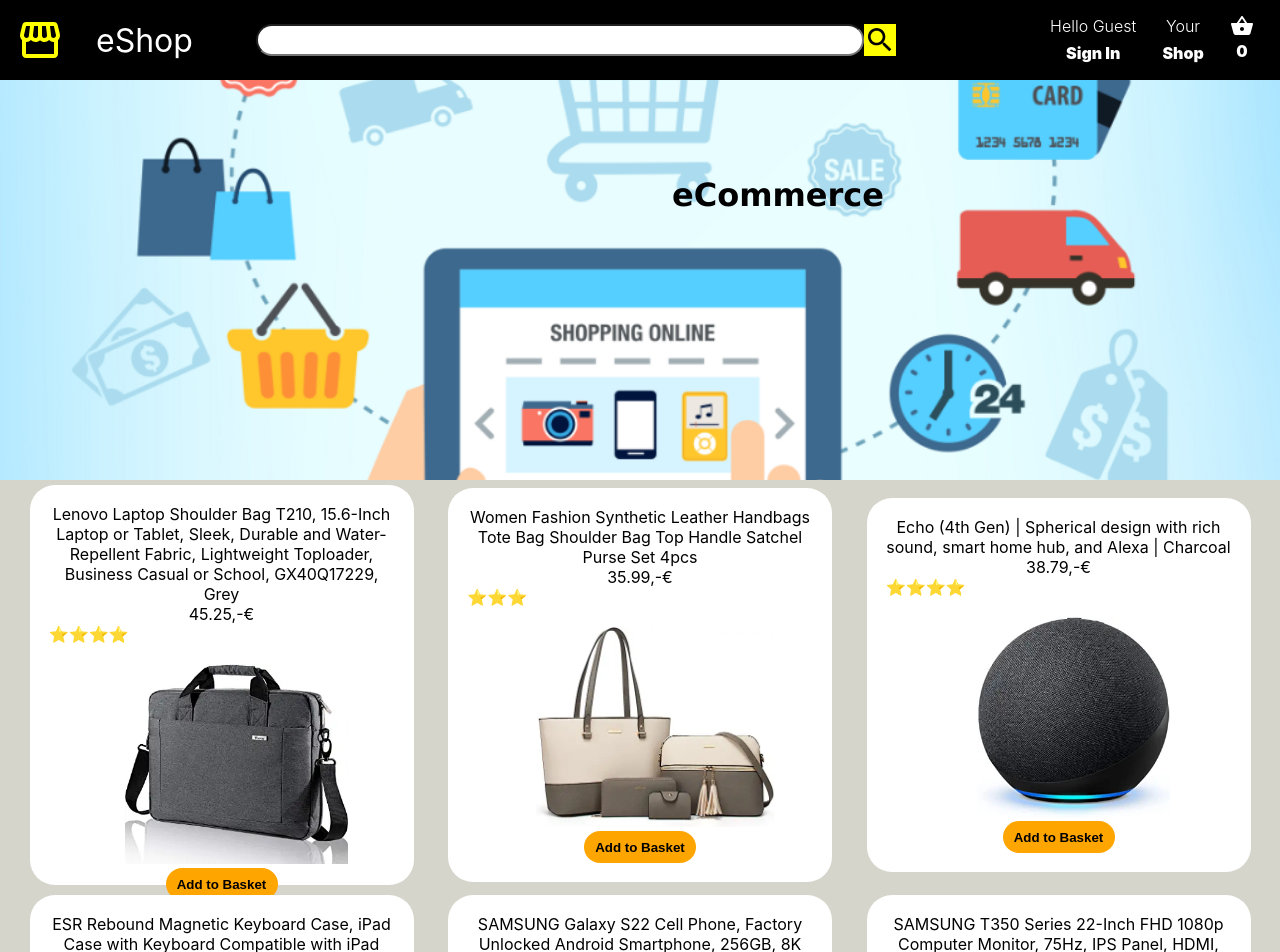
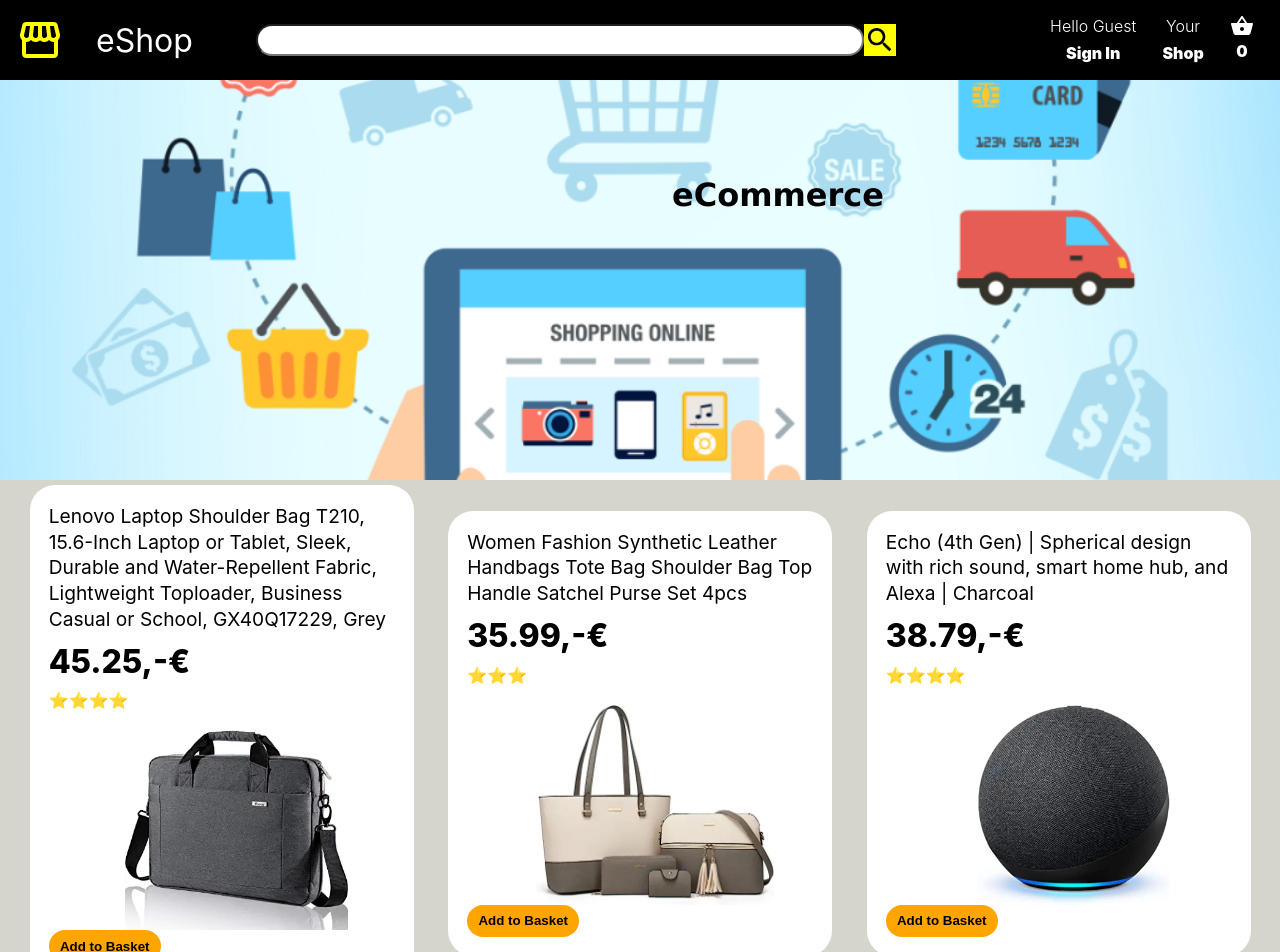
Before and after one commit to sgujuluva/ecommerce-shopping-react, a React (Create React App) app: page / in a window 1280 px wide. Shown: the top 952 px of the page. Built offline with nearby package versions, Linux system fonts and the light colour scheme.

Commit message:
styled the home page products

```diff
--- a/src/components/Products/Products.css
+++ b/src/components/Products/Products.css
@@ -5,21 +5,34 @@
 }
 .product-container {
 
-
-  margin:5px;
-  padding:1.2rem;
-  width:30%;
-  min-width:100px;
-  max-height: 400px;
-  background-color:white;
-  z-index:1;
-border-radius: 25px;
+  margin: 5px;
+  padding: 1.2rem;
+  width: 30%;
+  min-width: 100px;
+  max-height: 500px;
+  background-color: white;
+  z-index: 1;
+  border-radius: 25px;
 }
 .product-info {
-  /* border: 2px solid blue;
-  height:100px;
-  margin-bottom: 15px; */
 
+  display: flex;
+  flex-direction: column;
+  justify-content: space-evenly;
+}
+.product-title{
+
+  font-size: 1.2rem;
+  line-height: 1.6rem;
+ text-align: left;
+ margin-bottom:0.6rem;
+
+}
+.product-price{
+  font-size: 2rem;
+ font-weight: 800;
+ text-align: left;
+ margin-bottom:0.6rem;
 }
 .product-rating {
   display: flex;
@@ -36,6 +49,6 @@
   height: 2rem;
   background-color: orange;
   border-radius: 25px;
-  border:none;
+  border: none;
   font-weight: 900;
 }
```
